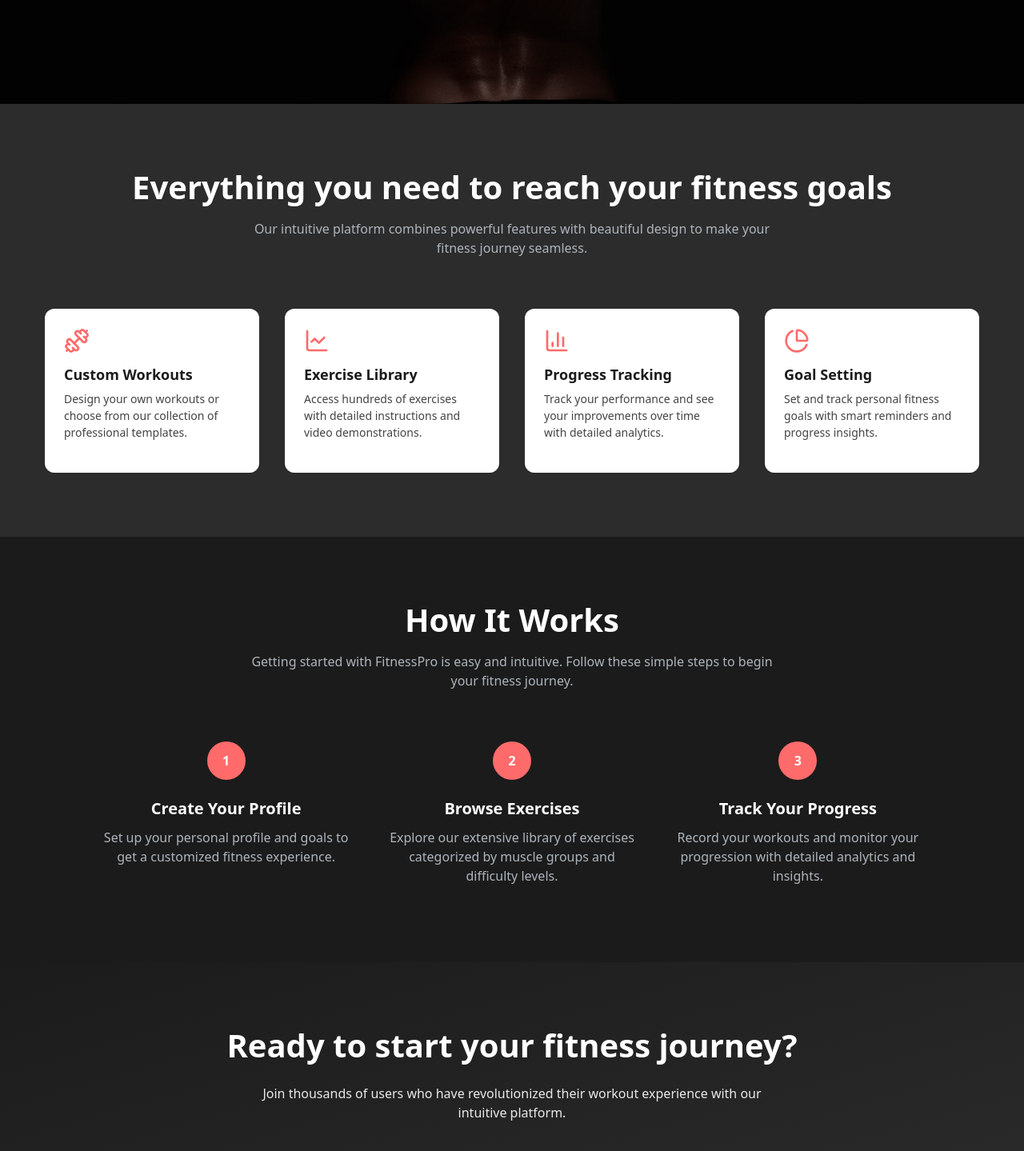
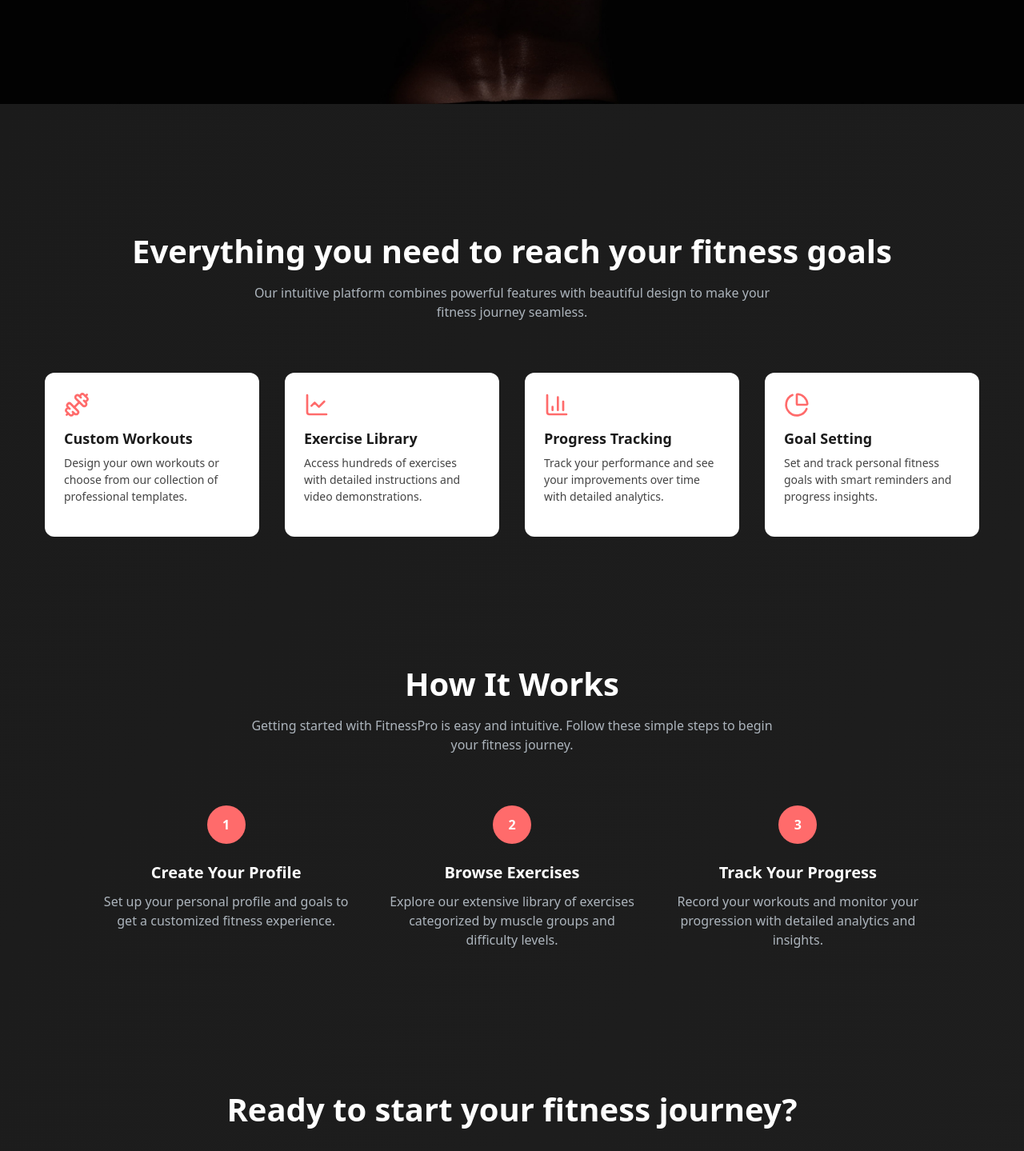
Before and after one commit to FitnessWebas/fitnessweb-ui, a React (Vite) app: page / in a window 1280 px wide. Shown: the part 740-2179 px from the top of the page at 80% size. Built offline with nearby package versions, Linux system fonts and the light colour scheme.

Commit message:
Added home page button links added a gradien wrapper to all components. changed margins for text

```diff
--- a/src/components/HomePage/Home.module.css
+++ b/src/components/HomePage/Home.module.css
@@ -115,7 +115,7 @@ section {
 
 .heroContent {
   position: relative;
-  margin-left: 90px;
+  margin-left: 0px;
   z-index: 2;
   bottom: 40px;
 }
@@ -152,10 +152,14 @@ section {
   gap: 1rem;
 }
 
+.gradientWrapper {
+  background: linear-gradient(to bottom right, var(--primary), var(--dark-1));
+}
+
 /* Features Section */
 .featuresSection {
   padding: 5rem 0;
-  background-color: var(--secondary);
+  background: none;
 }
 
 .sectionHeader {
@@ -184,7 +188,7 @@ section {
 
 /* How It Works Section */
 .howItWorksSection {
-  background-color: var(--primary);
+  background: none;
 }
 
 .stepsContainer {
@@ -217,11 +221,6 @@ section {
 /* CTA Section */
 .ctaSection {
   padding: 5rem 0;
-  background: linear-gradient(
-    to bottom right,
-    var(--primary),
-    var(--secondary)
-  );
   text-align: center;
 }
 
@@ -356,6 +355,10 @@ section {
 
 /* Responsive Design */
 @media (min-width: 768px) {
+  .heroContent {
+    margin-left: 90px;
+  }
+
   .heroTitle {
     font-size: 4rem;
   }
--- a/src/pages/Home.tsx
+++ b/src/pages/Home.tsx
@@ -12,9 +12,11 @@ import {
   PieChart,
 } from "lucide-react";
 import styles from "../components/HomePage/Home.module.css";
+import { useNavigate } from "react-router-dom";
 
 function Home() {
   const { toggleRegisterModal } = useModal();
+  const navigate = useNavigate();
 
   return (
     <div className={styles.app}>
@@ -33,10 +35,16 @@ function Home() {
                 goals.
               </p>
               <div className={styles.buttonGroup}>
-                <ActionButton variant="primary">
+                <ActionButton
+                  variant="primary"
+                  onClick={() => navigate("/Workouts/Generator")}
+                >
                   Create Workout <ArrowRight size={16} />
                 </ActionButton>
-                <ActionButton variant="secondary">
+                <ActionButton
+                  variant="secondary"
+                  onClick={() => navigate("/Exercises/Directory")}
+                >
                   Browse Exercises
                 </ActionButton>
               </div>
@@ -45,6 +53,7 @@ function Home() {
         </div>
       </section>
 
+      <section className={styles.gradientWrapper}>
         {/* Features Section */}
         <section className={styles.featuresSection}>
           <div className={styles.container}>
@@ -82,7 +91,6 @@ function Home() {
             </div>
           </div>
         </section>
-
         {/* How It Works Section */}
         <section className={styles.howItWorksSection}>
           <div className={styles.container}>
@@ -108,8 +116,8 @@ function Home() {
                 <StepCircle number={2} />
                 <h3 className={styles.stepTitle}>Browse Exercises</h3>
                 <p className={styles.stepDescription}>
-                Explore our extensive library of exercises categorized by muscle
-                groups and difficulty levels.
+                  Explore our extensive library of exercises categorized by
+                  muscle groups and difficulty levels.
                 </p>
               </div>
 
@@ -117,8 +125,8 @@ function Home() {
                 <StepCircle number={3} />
                 <h3 className={styles.stepTitle}>Track Your Progress</h3>
                 <p className={styles.stepDescription}>
-                Record your workouts and monitor your progression with detailed
-                analytics and insights.
+                  Record your workouts and monitor your progression with
+                  detailed analytics and insights.
                 </p>
               </div>
             </div>
@@ -140,6 +148,7 @@ function Home() {
             </ActionButton>
           </div>
         </section>
+      </section>
 
       {/* Footer */}
       <Footer />
--- a/src/styles/global.css
+++ b/src/styles/global.css
@@ -4,6 +4,7 @@
   --primary: #1b1b1bff;
   --secondary: #2c2c2cff;
   --tertiary: #444444ff;
+  --dark-1: #1e1e1eff;
   --light-1: #eaeaeaff;
   --light-2: #ffffffff;
   --accent-1: #ff6b6bff;
```
Lines whose indentation alone changed are shown as unchanged.
